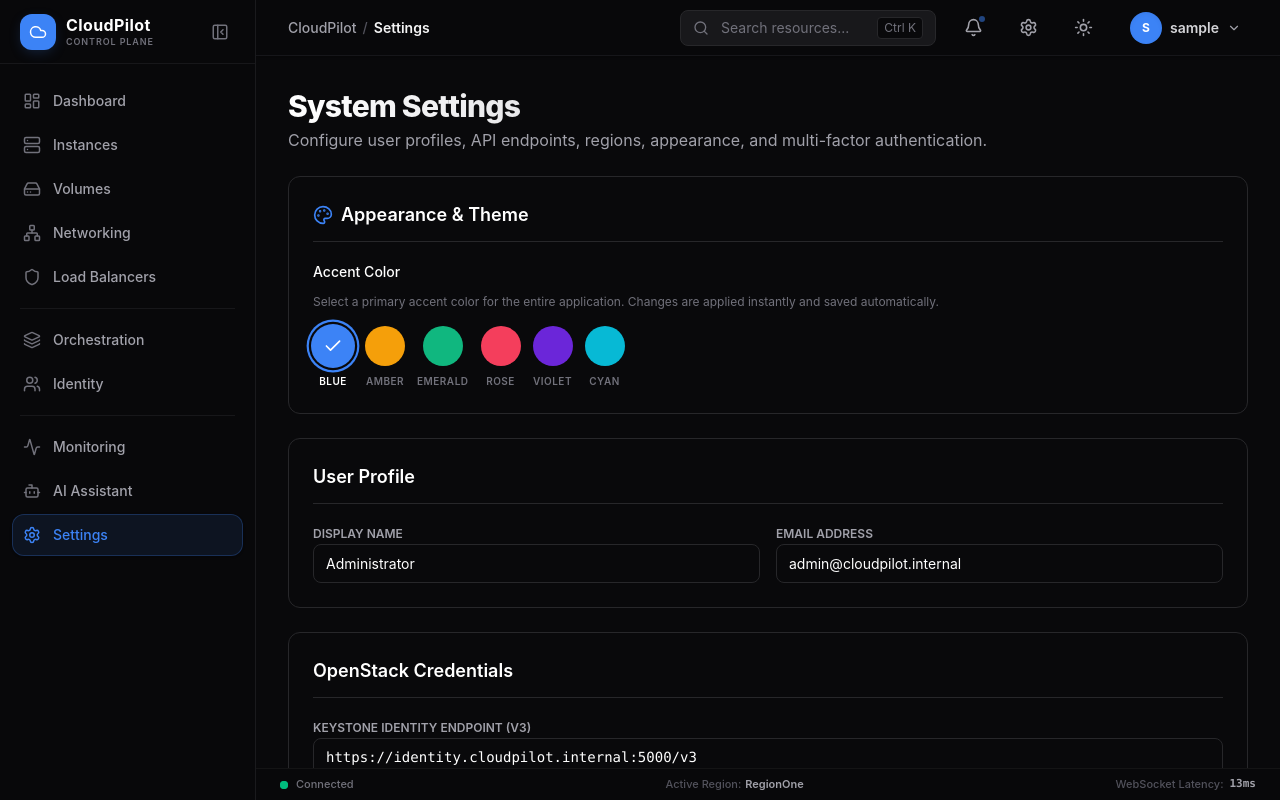
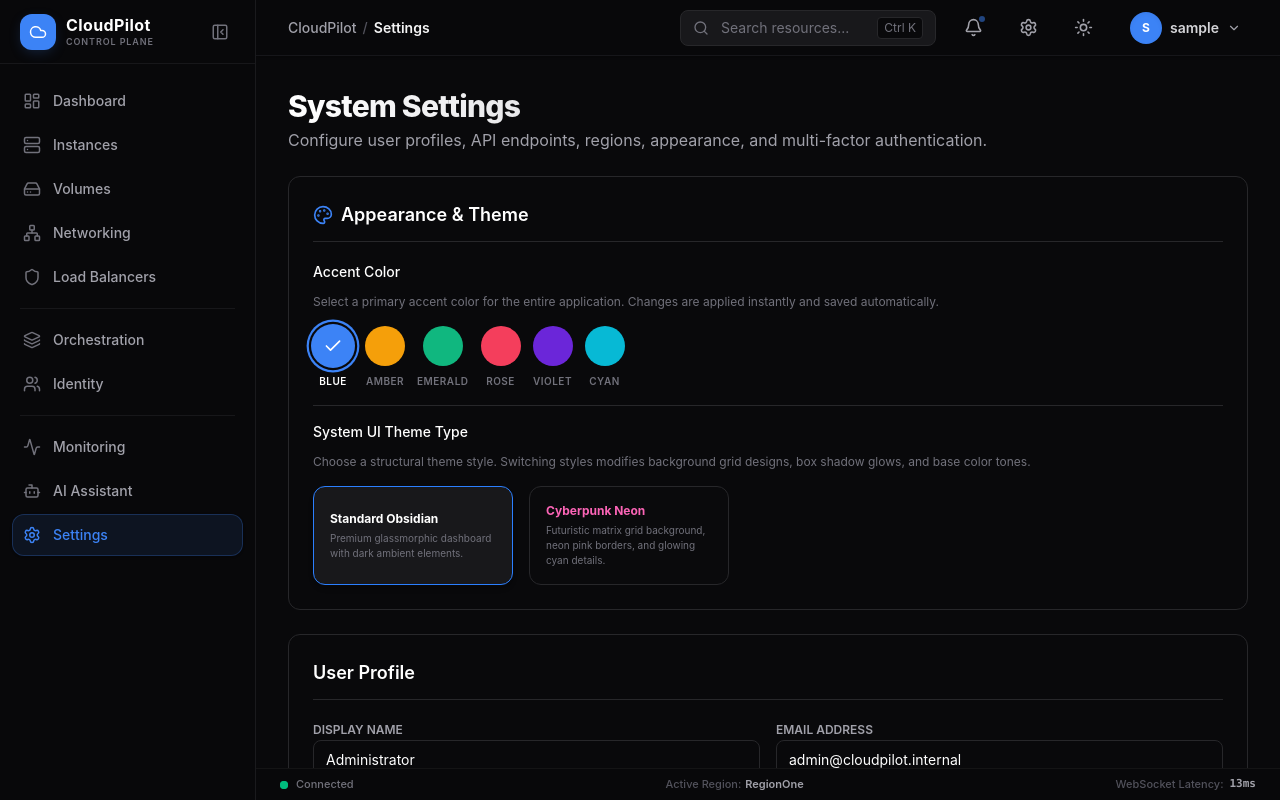
Before and after one commit to pushpak-23/CloudPilot, a Vue app: page /settings in a window 1280 px wide. Built offline with nearby package versions, Linux system fonts and the light colour scheme; sample sign-in values are in the browser's storage.

Commit message:
added cyberpunk neon system theme style skin with matrix grid and custom glows

```diff
--- a/src/main.css
+++ b/src/main.css
@@ -27,6 +27,40 @@ html.light {
   --text-secondary: #334155;   /* Secondary slate-700 text */
   --card-glass-bg: rgba(248, 250, 252, 0.85);
   --color-zinc-700-val: #94a3b8; /* Slate-400 borders */
+}
+
+html.theme-cyberpunk {
+  --bg-app: #030009;
+  --bg-card: #090518;
+  --bg-sidebar: #04010a;
+  --bg-deep: #020005;
+  --color-border: #ff007f;       /* Glowing Neon Pink */
+  --color-border-subtle: #8a008a; /* Glowing Purple */
+  --text-main: #00f0ff;          /* Glowing Neon Cyan */
+  --text-muted: #d946ef;         /* Neon Magenta */
+  --text-secondary: #00e0e0;
+  --card-glass-bg: rgba(9, 5, 24, 0.7);
+  --color-zinc-700-val: #ff007f;
+}
+
+/* ── Cyberpunk Neon Skin Structural Layout Overrides ──────────────── */
+html.theme-cyberpunk main {
+  background: #030009 !important;
+  background-image:
+    linear-gradient(rgba(217, 70, 239, 0.08) 1px, transparent 0),
+    linear-gradient(90deg, rgba(217, 70, 239, 0.08) 1px, transparent 0) !important;
+  background-size: 30px 30px !important;
+}
+
+html.theme-cyberpunk .bg-zinc-900,
+html.theme-cyberpunk .bg-zinc-950,
+html.theme-cyberpunk .card-glass {
+  box-shadow: 0 0 16px rgba(255, 0, 127, 0.16) !important;
+}
+
+html.theme-cyberpunk header,
+html.theme-cyberpunk aside {
+  border-color: rgba(255, 0, 127, 0.25) !important;
 }
 
 @theme {
--- a/src/pages/settings/SettingsPage.vue
+++ b/src/pages/settings/SettingsPage.vue
@@ -53,6 +53,31 @@
                 {{ preset.label }}
               </span>
             </button>
+          </div>
+
+          <hr class="border-zinc-800 my-4" />
+
+          <div class="space-y-3">
+            <div class="text-sm font-medium text-white">System UI Theme Type</div>
+            <p class="text-xs text-zinc-500">Choose a structural theme style. Switching styles modifies background grid designs, box shadow glows, and base color tones.</p>
+            <div class="flex gap-4 pt-1 select-none">
+              <button
+                @click="themeStore.setThemeStyle('standard')"
+                class="flex-1 max-w-[200px] p-4 rounded-xl border text-left cursor-pointer transition-all duration-200"
+                :class="themeStore.themeStyle === 'standard' ? 'bg-zinc-900 border-blue-500 shadow-md' : 'bg-zinc-900/10 border-zinc-800 hover:border-zinc-700'"
+              >
+                <div class="font-bold text-xs text-white">Standard Obsidian</div>
+                <div class="text-[10px] text-zinc-500 mt-1 leading-normal">Premium glassmorphic dashboard with dark ambient elements.</div>
+              </button>
+              <button
+                @click="themeStore.setThemeStyle('cyberpunk')"
+                class="flex-1 max-w-[200px] p-4 rounded-xl border text-left cursor-pointer transition-all duration-200"
+                :class="themeStore.themeStyle === 'cyberpunk' ? 'bg-zinc-900 border-pink-500 shadow-md shadow-pink-500/10' : 'bg-zinc-900/10 border-zinc-800 hover:border-zinc-700'"
+              >
+                <div class="font-bold text-xs text-pink-400">Cyberpunk Neon</div>
+                <div class="text-[10px] text-zinc-500 mt-1 leading-normal">Futuristic matrix grid background, neon pink borders, and glowing cyan details.</div>
+              </button>
+            </div>
           </div>
         </div>
       </div>
--- a/src/stores/theme.ts
+++ b/src/stores/theme.ts
@@ -30,6 +30,7 @@ export const useThemeStore = defineStore('theme', {
   state: () => ({
     activeTheme: 'blue' as string,
     isDarkMode: true as boolean,
+    themeStyle: 'standard' as 'standard' | 'cyberpunk',
   }),
 
   getters: {
@@ -89,6 +90,18 @@ export const useThemeStore = defineStore('theme', {
       }
     },
 
+    setThemeStyle(style: 'standard' | 'cyberpunk') {
+      this.themeStyle = style
+      this.applyThemeStyle()
+      localStorage.setItem('cp_theme_style', style)
+    },
+
+    applyThemeStyle() {
+      const root = document.documentElement
+      root.classList.remove('theme-standard', 'theme-cyberpunk')
+      root.classList.add(`theme-${this.themeStyle}`)
+    },
+
     /** Call once on app startup to restore persisted theme */
     initTheme() {
       // Restore accent theme color
@@ -106,6 +119,15 @@ export const useThemeStore = defineStore('theme', {
         this.isDarkMode = true
       }
       this.applyThemeMode()
+
+      // Restore full UI structural skin/theme
+      const savedStyle = localStorage.getItem('cp_theme_style')
+      if (savedStyle === 'cyberpunk') {
+        this.themeStyle = 'cyberpunk'
+      } else {
+        this.themeStyle = 'standard'
+      }
+      this.applyThemeStyle()
     },
   },
 })
```
